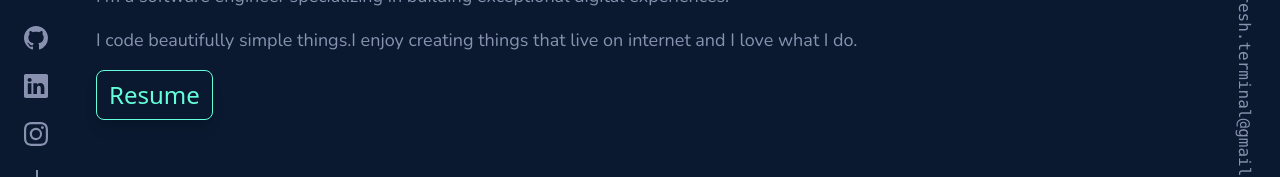
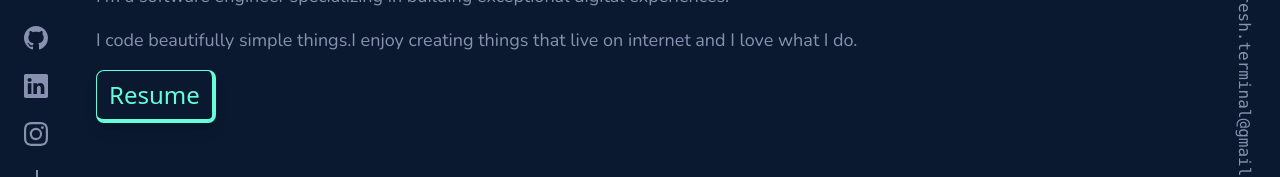
Before and after one commit to amreshpro/oldport3, a React (Vite) app: page / in a window 1280 px wide. Shown: the part 334-511 px from the top of the page. Built offline with nearby package versions, Linux system fonts and the light colour scheme.

Commit message:
Border change in resume section

```diff
--- a/src/components/Hero.jsx
+++ b/src/components/Hero.jsx
@@ -18,7 +18,7 @@ const Hero = () => {
 <p className="text-slate font-nunito  text-lg "> {oneliner}</p>
 
 
-<Link to={socialLinks.resume} className="px-3 py-2 text-2xl text-ternary border border-ternary shadow-lg hover:border-r-4 hover:border-b-4  rounded-lg text-center w-max ">Resume</Link>
+<Link to={socialLinks.resume} className="px-3 py-2 text-2xl text-ternary border border-ternary shadow-lg border-r-4 border-b-4  rounded-lg text-center w-max ">Resume</Link>
 </header>
   );
 };
```
